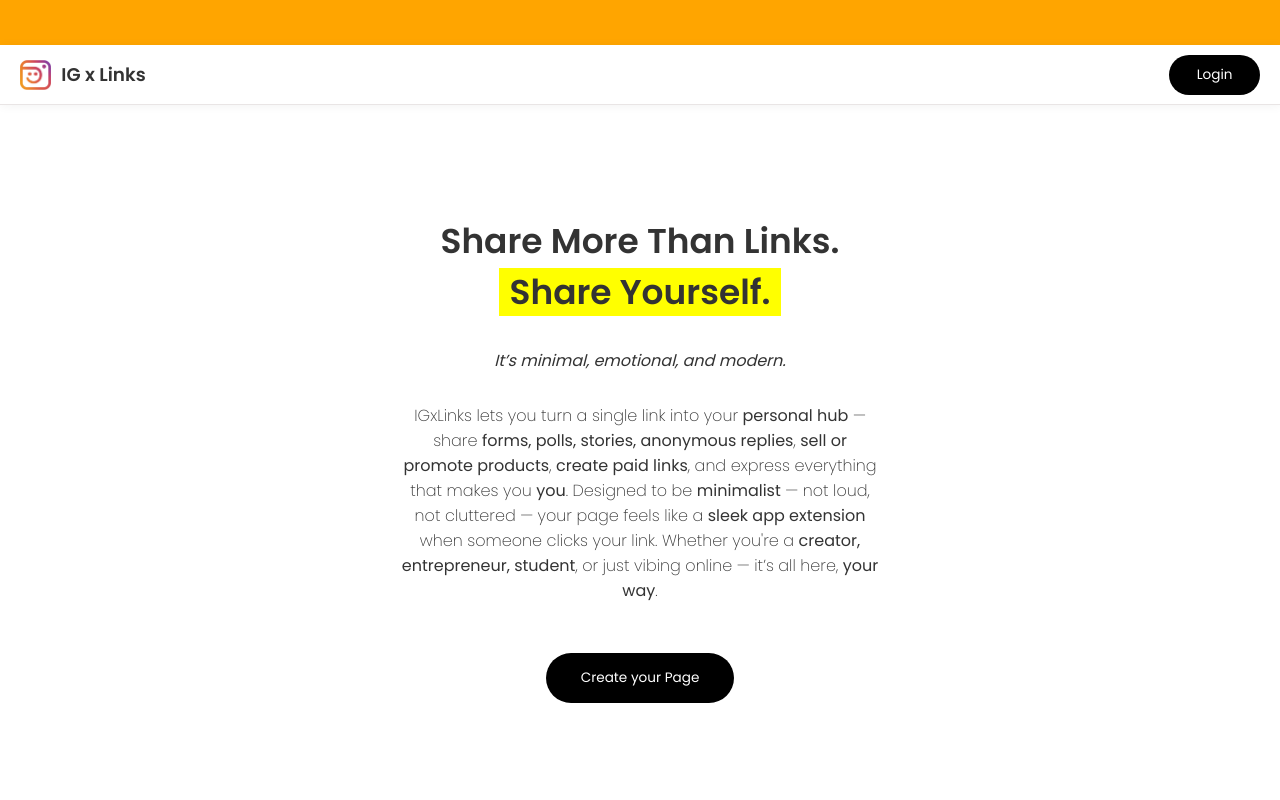
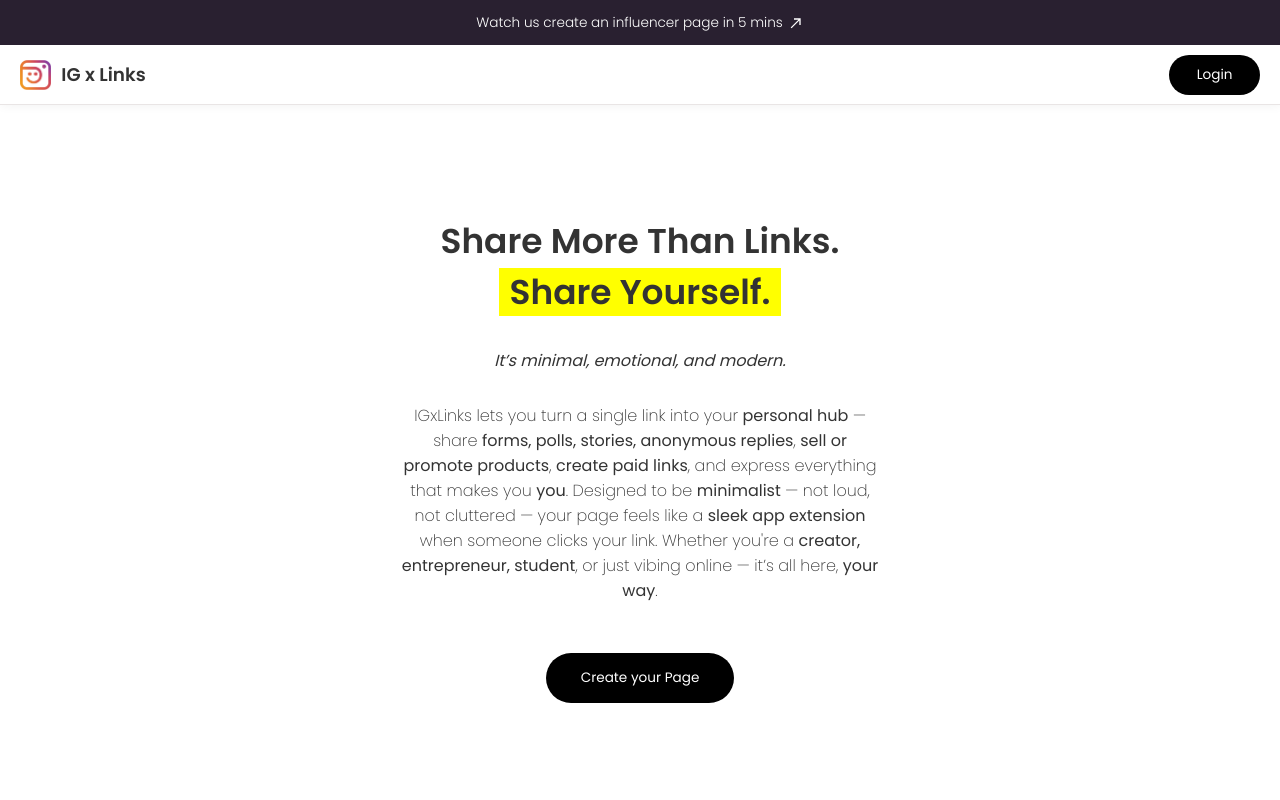
Before and after one commit to NayakPenguin/IGxLinks, a React (Create React App) app in the folder client/: page / in a window 1280 px wide. Shown: the top 800 px of the page. Built offline with nearby package versions, Linux system fonts and the light colour scheme; a web font is replaced by a local one.

Commit message:
minor change

```diff
--- a/client/src/Screens/Landing.js
+++ b/client/src/Screens/Landing.js
@@ -13,7 +13,7 @@ import feature5 from "../Images/Landing/feature5.png";
 const Landing = () => {
     return (
         <Container>
-            <div className="prenav"></div>
+            <div className="prenav">Watch us create an influencer page in 5 mins <CallMadeIcon /> </div>
             <div className="navbar">
                 {/* <div className="left"></div> */}
                 {/* <div className="middle">IG <span>x</span> Links</div> */}
@@ -42,7 +42,7 @@ const Landing = () => {
                 <div className="link-to-profile">
                     <img src={logo2} alt="" />
                     <div className="username">igxl.ink/@nayakpenguin</div>
-                    <CallMadeIcon/>
+                    <CallMadeIcon />
                 </div>
             </div>
             <div className="sample-page-2">
@@ -56,6 +56,75 @@ const Landing = () => {
                 <img src={feature3} alt="" />
                 <img src={feature4} alt="" />
                 <img src={feature5} alt="" />
+            </div>
+            <div className="sample-page">
+                <h2>Influencers using IGxLinks collectively bring in <strong>50M+ followers</strong> — and counting.</h2>
+                <div className="desc">From niche creators to viral trendsetters, IGxLinks powers the link-in-bio for influencers whose combined audience exceeds <strong>50 million followers</strong>. Your reach starts here.</div>
+                <div className="faces">
+                    <div className="face">
+                        <img src="https://digitalscholar.in/wp-content/uploads/2022/11/ranveer-allahbadia-male-fashion-influencer.jpg" alt="" />
+                    </div>
+                    <div className="face">
+                        <img src="https://influencersplace.com/wp-content/uploads/2025/01/Dolly-Singh.webp" alt="" />
+                    </div>
+                    <div className="face">
+                        <img src="https://cdn.theatlantic.com/thumbor/5CAt1Sk4MzY7oW1-cEmDn-shA9Y=/326x0:2674x2348/540x540/media/img/mt/2015/12/AP_72715539984/original.jpg" alt="" />
+                    </div>
+                    <div className="face">
+                        <img src="https://preview.redd.it/day-2-drop-your-favourite-karan-aujla-bar-v0-vpobe1uk6csd1.jpeg?auto=webp&s=32edeaa01ff3368b042722b18c68fa0c71004a23" alt="" />
+                    </div>
+                    <div className="face">
+                        <img src="https://influencermatchmaker.co.uk/assets/influencer-profiles/charlidamelio/charlidamelio3.jfif" alt="" />
+                    </div>
+                    <div className="face">
+                        <img src="https://rollingstoneindia.com/wp-content/uploads/2022/09/Vishnu-Kaushal.jpg" alt="" />
+                    </div>
+                    <div className="face">
+                        <img src="https://influencermatchmaker.co.uk/img/containers/assets/influencer-profiles/addison-rae/addisonrae.jpeg/6c468630fea1e91113865efbfc3db351.webp" alt="" />
+                    </div>
+                    <div className="face">
+                        <img src="https://i1.feedspot.com/original/5698668.jpg" alt="" />
+                    </div>
+                    <div className="face">
+                        <img src="https://imageio.forbes.com/specials-images/imageserve/5f11ecaa1c59f700085461dd/Influencer-Halley-Elefante--aka-The-Salty-Blonde--for-her-new-collaboration-with/960x0.jpg?height=640&width=640&fit=bounds" alt="" />
+                    </div>
+                    <div className="face">
+                        <img src="https://yt3.googleusercontent.com/ytc/AIdro_mn-OrvRY_xYsDE-Vj9kV19tX8wxhPaXOoLz4bcJmOk6ltB=s900-c-k-c0x00ffffff-no-rj" alt="" />
+                    </div>
+                </div>
+            </div>
+            <div className="sample-page-2">
+                <h2><strong>AI Power</strong> — Write with AI</h2>
+                <div className="desc">
+                    We’ve built <strong>AI right into IGxLinks</strong> — just <strong>describe the kind of page</strong> you want, and it’ll generate it for you. Instantly <strong>create</strong>, <strong>customize</strong>, and <strong>enhance</strong> your page with AI.
+                </div>
+                {/* <img className="ai-logo" src="https://assets-v2.lottiefiles.com/a/5acc3e3c-428f-11ef-b34c-df6c030cb9f4/6oefGLvorT.gif" alt="" /> */}
+                <img className="ai-logo" src="https://miro.medium.com/v2/resize:fit:1400/0*NsAa6H_ZNoQS8bvm.gif" alt="" />
+            </div>
+            <div className="footer">
+                <div className="branding">
+                    <div className="logo">
+                        <img src={logo} alt="" />
+                        IG x Links
+                        {/* <img src={sitename} alt="" /> */}
+                    </div>
+                    <div className="tagline">Share More Than Links. Share Yourself.</div>
+
+                    <div className="content">
+                        <div className="content-title">Trust & Legal</div>
+                        <div className="links">
+                            <a href="/terms-of-service">Terms of Service</a>
+                            <a href="/privacy-policy">Privacy Policy</a>
+                            <a href="/cookie-policy">Cookie Policy</a>
+                            <a href="/content-guidelines">Content Guidelines</a>
+                            <a href="/disclaimer">Disclaimer</a>
+                        </div>
+                    </div>
+                </div>
+            </div>
+            <div className="post-footer">
+                <b>© 2025 IGxLinks. All rights reserved.</b>
+                Made with ❤️ in India for users worldwide.
             </div>
         </Container>
     )
@@ -74,10 +143,28 @@ const Container = styled.div`
     background-color: white;
     color: #333;
 
+    padding-top: 45px;
+
     .prenav{
+        position: fixed;
+        top: 0;
+        left: 0;
         height: 45px;
-        width: 100%;
-        background-color: orange;
+        width: 100vw;
+        background-color: #292030;
+
+        display: flex;
+        align-items: center;
+        justify-content: center;
+
+        font-size: 0.85rem;
+        font-weight: 300;
+        color: white;
+
+        svg{
+            font-size: 1rem;
+            margin-left: 5px;
+        }
     }
 
     .navbar{
@@ -235,6 +322,10 @@ const Container = styled.div`
                 color: #333;
                 font-weight: 400;
             }
+
+            .underline{
+                text-decoration: underline;
+            }
         }
 
         img{
@@ -273,6 +364,37 @@ const Container = styled.div`
                 fill: cornflowerblue;
                 margin-left: 5px;
                 font-size: 1.25rem;
+            }
+        }
+
+        .faces{
+            display: flex;
+            flex-wrap: wrap;
+            align-items: center;
+            justify-content: center;
+            gap: 15px;
+
+            padding: 0 30px;
+
+            max-width: 400px;
+
+            .face{
+                height: 60px;
+                aspect-ratio: 1/1;
+                border-radius: 50%;
+                overflow: hidden;
+
+                display: grid;
+                place-items: center;
+
+                border: 1px solid rgb(66, 53, 53);
+                background-color: rgba(255, 255, 255, 0.83);
+                box-shadow: rgba(0, 0, 0, 0.23) 1px 1px 10px 0px;
+
+                img{
+                    width: 100%;
+                    height: 100%;
+                }
             }
         }
     }
@@ -323,5 +445,90 @@ const Container = styled.div`
             width: 100%;
             margin-bottom: 30px;
         }
+
+        .ai-logo{
+            width: 70%;
+            margin-bottom: -10px;
+        }
+    }
+
+    .footer{
+        background-color: black;
+        padding: 50px 30px;
+        width: 100%;
+
+        display: flex;
+        flex-direction: column;
+        align-items: center;
+
+        .branding{
+            display: flex;
+            flex-direction: column;
+            align-items: center;
+
+            .logo{
+                display: flex;
+                align-items: center;
+                margin-bottom: 20px;
+
+                img{
+                    height: 30px;
+                    margin-right: 10px;
+                }
+
+                font-size: 2rem;
+            }
+
+            .tagline{
+                font-style: italic;
+                font-weight: 200;
+                font-size: 0.85rem;
+
+            }
+        }
+
+        .content{
+            margin-top: 30px;
+            display: flex;
+            flex-direction: column;
+            align-items: center;
+
+            .content-title{
+                font-size: 1.25rem;
+                margin-bottom: 5px;
+            }
+
+            .links{
+                display: flex;
+                flex-direction: column;
+                text-align: center;
+                /* margin-top: 10px; */
+
+                a{
+                    margin-top: 10px;
+                    text-decoration: none;
+                    font-size: 0.85rem;
+                }
+            }
+        }
+    }
+
+    .post-footer{
+        background-color: #121010;
+        padding: 30px;
+        width: 100%;
+
+        /* color: #333; */
+        font-size: 0.75rem;
+
+        display: flex;
+        flex-direction: column;
+        align-items: center;
+        font-weight: 200;
+
+        b{
+            display: block;
+            font-weight: 500;
+        }
     }
 `
```
